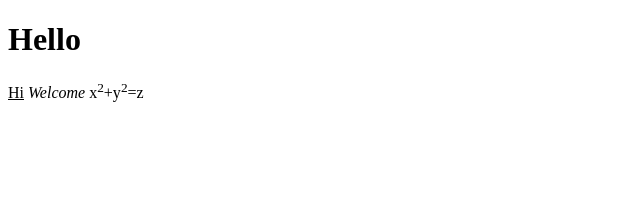
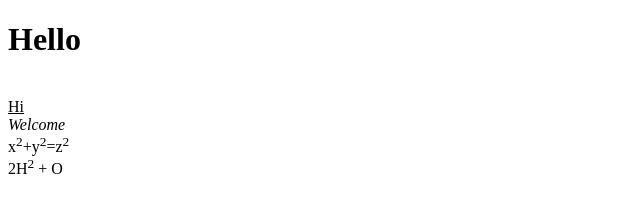
Before and after one commit to iamneo-production/cecdddbdfffabcdaadaeccdffeecabfeedab, a website: page public/index.html in a window 1280 px wide. Shown: the whole page, without its empty margins (0-640 px from the left). Drawn offline with Linux system fonts and the light colour scheme.

Commit message:
Backup Commit

```diff
--- a/public/index.html
+++ b/public/index.html
@@ -8,9 +8,11 @@
     <link rel="stylesheet" href="style.css" />
 </head>
 <body>
-    <p><h1><b>Hello</b></h1>
-    <u>Hi</u>
-<i>Welcome</i>
-x<sup>2</sup>+y<sup>2</sup>=z</p>
+    <p><h1><b>Hello</b></h1><br>
+    <u>Hi</u><br>
+<i>Welcome</i><br>
+x<sup>2</sup>+y<sup>2</sup>=z<sup>2</sup><br>
+2H<sup>2</sup> + O<sup></sup>
+</p>
 </body>
 </html>
```
